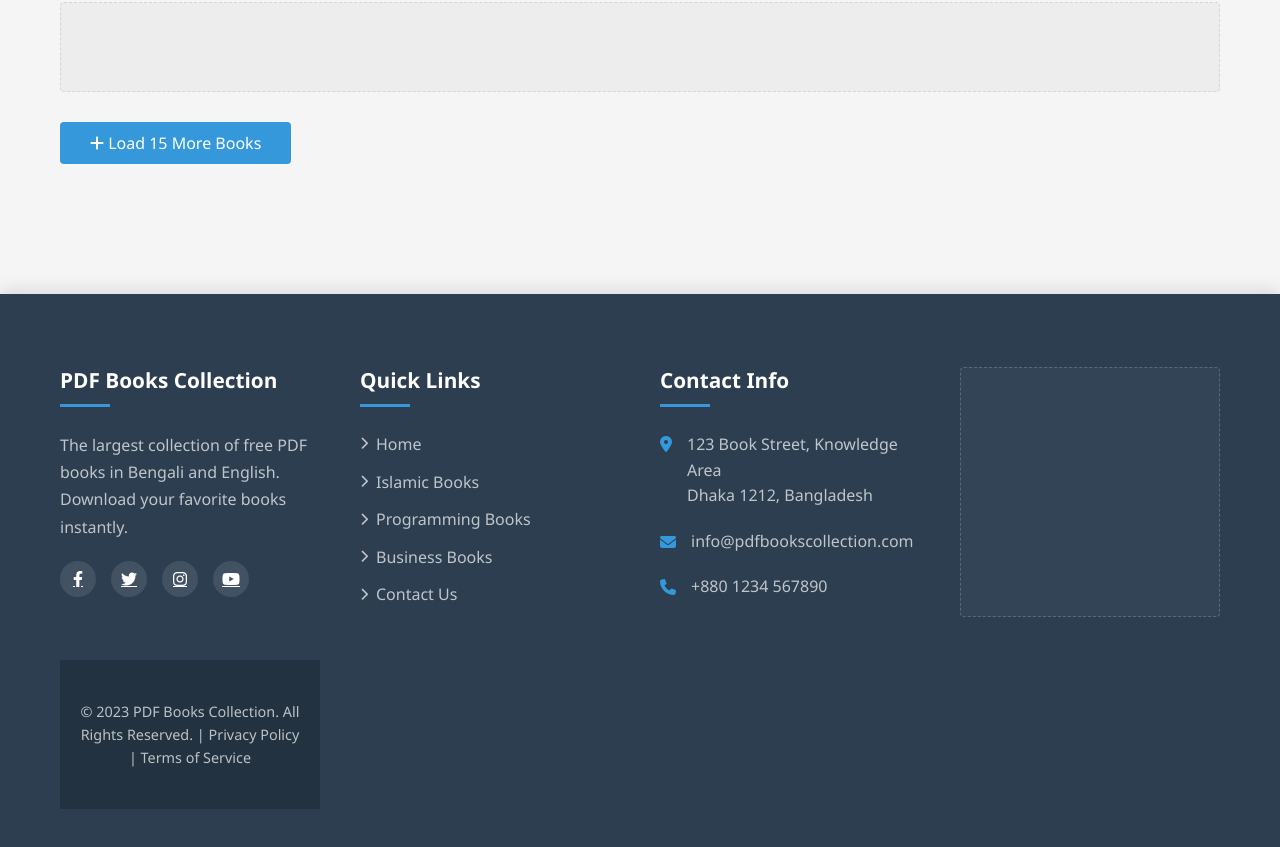
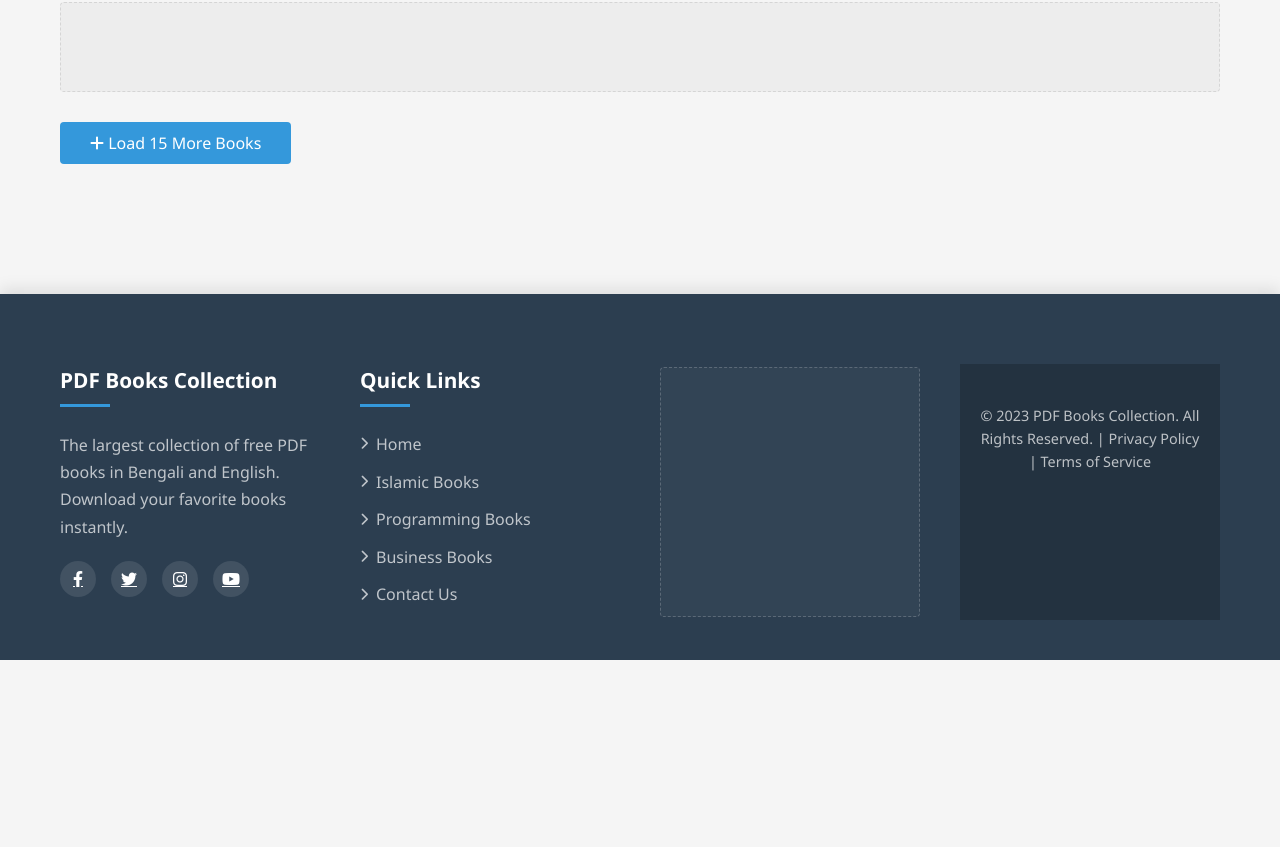
Before and after one commit to itbook24/pdf-books, a plain HTML site: page index.html in a window 1280 px wide. Shown: the part 1682-2529 px from the top of the page. After the commit the page ends 2342 px from the top, so only its background shows below. Drawn offline with Linux system fonts and the light colour scheme.

Commit message:
Update index.html

```diff
--- a/index.html
+++ b/index.html
@@ -1624,80 +1624,6 @@
                 </ul>
             </div>
 
-            <!-- Contact Column -->
-            <div>
-                <h3 style="
-                    color: white;
-                    margin-bottom: 25px;
-                    font-size: 1.3rem;
-                    position: relative;
-                    padding-bottom: 10px;
-                ">
-                    <span style="
-                        position: absolute;
-                        bottom: 0;
-                        left: 0;
-                        width: 50px;
-                        height: 3px;
-                        background: var(--primary-color);
-                    "></span>
-                    Contact Info
-                </h3>
-                <ul style="list-style: none;">
-                    <li style="
-                        margin-bottom: 20px;
-                        display: flex;
-                        align-items: flex-start;
-                    ">
-                        <i class="fas fa-map-marker-alt" style="
-                            margin-right: 15px;
-                            color: var(--primary-color);
-                            margin-top: 4px;
-                        "></i>
-                        <span style="color: rgba(255,255,255,0.7); line-height: 1.6;">
-                            123 Book Street, Knowledge Area<br>
-                            Dhaka 1212, Bangladesh
-                        </span>
-                    </li>
-                    <li style="
-                        margin-bottom: 20px;
-                        display: flex;
-                        align-items: center;
-                    ">
-                        <i class="fas fa-envelope" style="
-                            margin-right: 15px;
-                            color: var(--primary-color);
-                        "></i>
-                        <a href="mailto:info@pdfbookscollection.com" style="
-                            color: rgba(255,255,255,0.7);
-                            text-decoration: none;
-                            transition: all 0.3s;
-                        " onmouseover="this.style.color='var(--primary-color)'"
-                        onmouseout="this.style.color='rgba(255,255,255,0.7)'">
-                            info@pdfbookscollection.com
-                        </a>
-                    </li>
-                    <li style="
-                        margin-bottom: 20px;
-                        display: flex;
-                        align-items: center;
-                    ">
-                        <i class="fas fa-phone" style="
-                            margin-right: 15px;
-                            color: var(--primary-color);
-                        "></i>
-                        <a href="tel:+8801234567890" style="
-                            color: rgba(255,255,255,0.7);
-                            text-decoration: none;
-                            transition: all 0.3s;
-                        " onmouseover="this.style.color='var(--primary-color)'"
-                        onmouseout="this.style.color='rgba(255,255,255,0.7)'">
-                            +880 1234 567890
-                        </a>
-                    </li>
-                </ul>
-            </div>
-
            <!-- Ad Space Column -->
             <div style="
                 display: flex;
```
